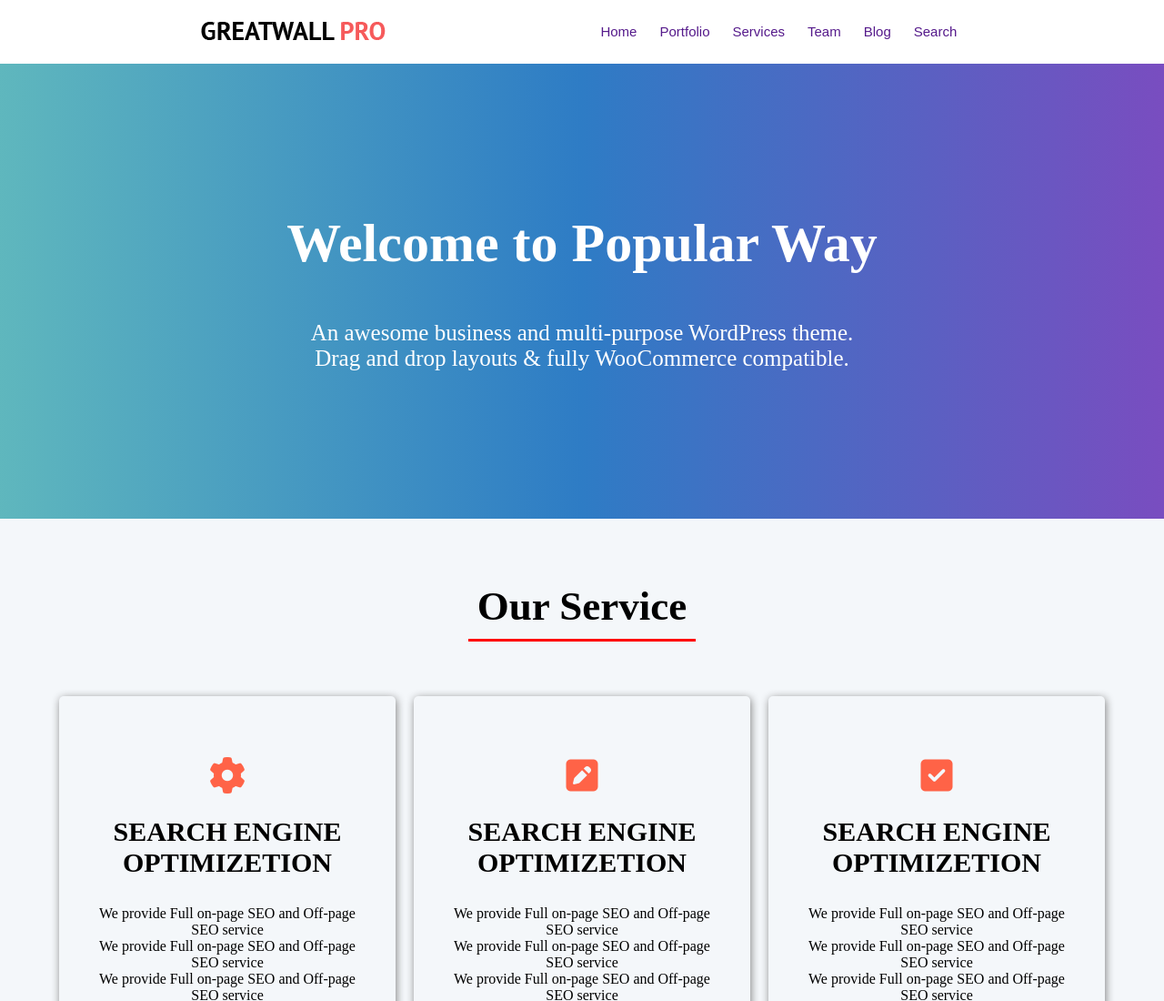
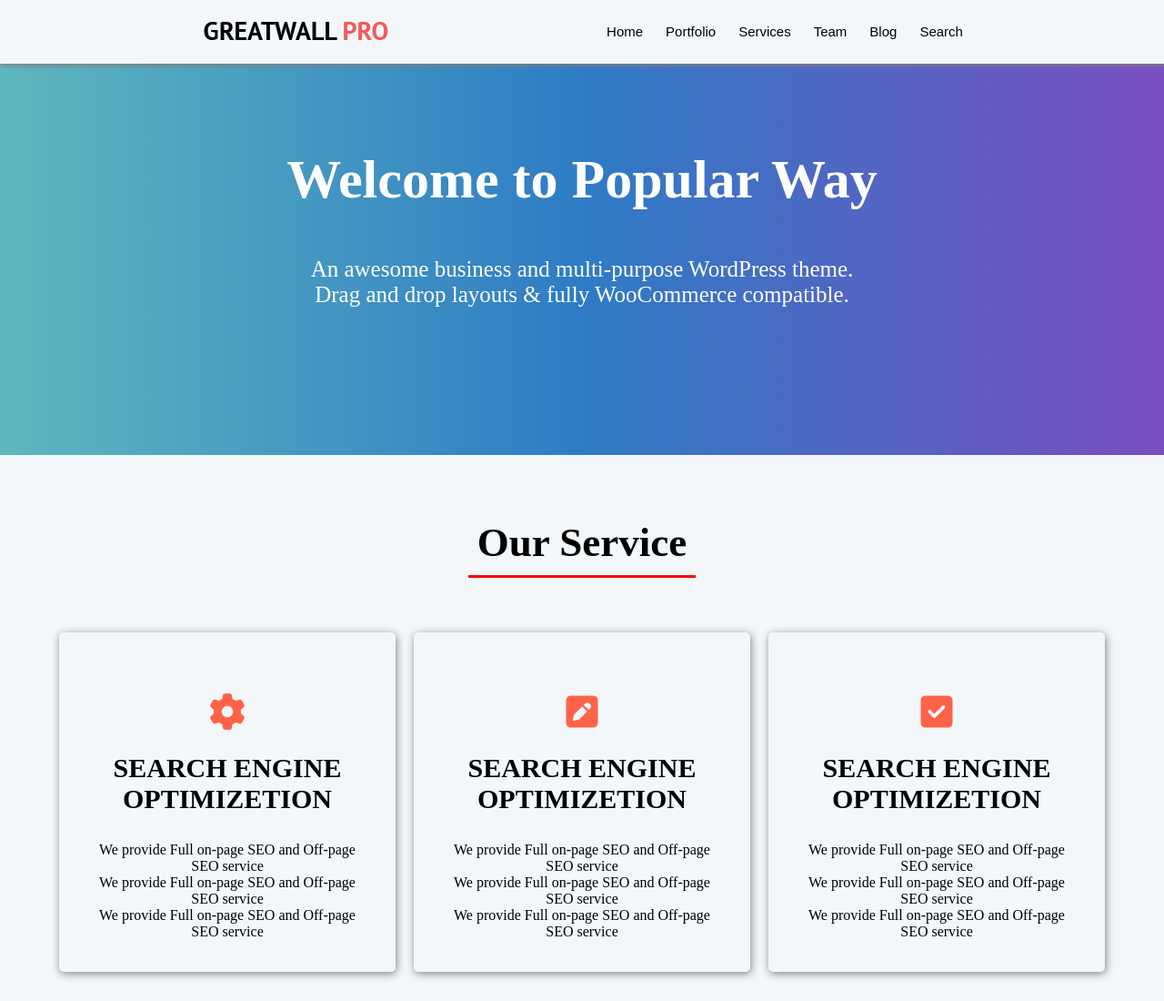
Before and after one commit to amiadud/greatwell-website, a plain HTML site: page index.html in a window 1280 px wide. Shown: the top 1100 px of the page at 91% size. Drawn offline with Linux system fonts and the light colour scheme.

Commit message:
menu color change

```diff
--- a/style.css
+++ b/style.css
@@ -3,20 +3,26 @@
     padding: 0;
 }
 .nav-container{
+    width: 100%;
     display: flex;
     align-items: center;
     justify-content: space-evenly;
     padding: 5px;
+    position: fixed;
+    background-color: #f4f7fa;
+    box-shadow: 0px 2px 5px rgb(129, 126, 126);
+
 }
 .menus{
     display: flex;
     gap: 5px;
 }
 .menus-items{
-    padding: 10px;
+    padding: 20px 10px;
     list-style: none;
 }
-.menus-items > a{
+.menus-items a{
+    color: black;
     font-family: Arial, Helvetica, sans-serif;
     font-size: 15px;
     text-decoration: none;
```
